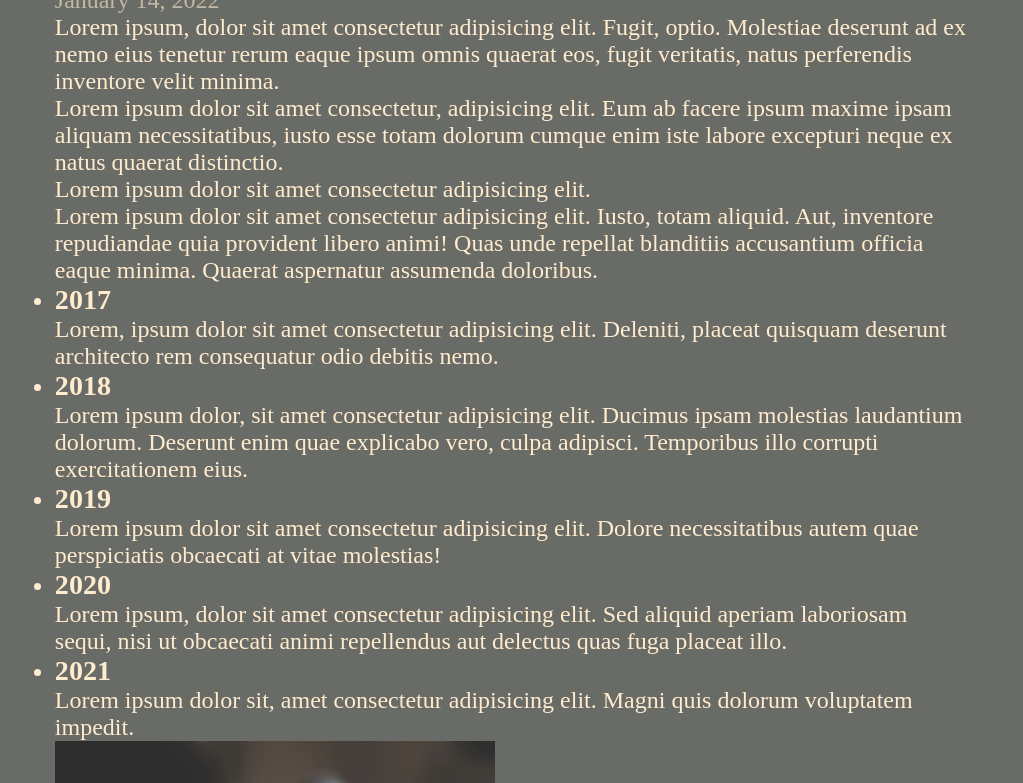
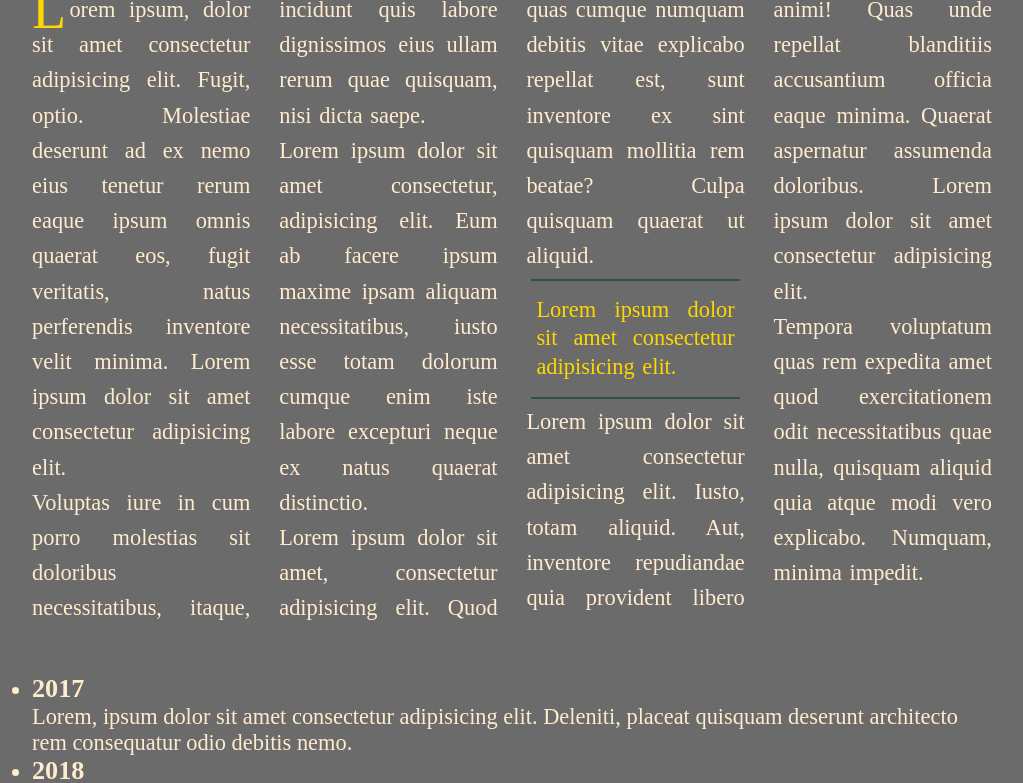
Before and after one commit to virag-ky/Magazine, a plain HTML site: page index.html in a window 1280 px wide. Shown: the part 358-1141 px from the top of the page, without its empty margins (128-1151 px from the left). Drawn offline with Linux system fonts and the light colour scheme.

Commit message:
Styled the second section, changed background color for body and header

```diff
--- a/index.html
+++ b/index.html
@@ -12,10 +12,10 @@
     />
   </head>
   <body>
-    <header>
-      <h1>Sample Magazine</h1>
-    </header>
     <main>
+      <header>
+        <h1>Sample Magazine</h1>
+      </header>
       <section id="section-1">
         <div>
           <p id="author">By Sample Magazine</p>
@@ -29,11 +29,16 @@
         </div>
       </section>
       <section id="section-2">
-        <p>
+        <p id="first">
           Lorem ipsum, dolor sit amet consectetur adipisicing elit. Fugit,
           optio. Molestiae deserunt ad ex nemo eius tenetur rerum eaque ipsum
           omnis quaerat eos, fugit veritatis, natus perferendis inventore velit
-          minima.
+          minima. Lorem ipsum dolor sit amet consectetur adipisicing elit.
+        </p>
+        <p>
+          Voluptas iure in cum porro molestias sit doloribus necessitatibus,
+          itaque, incidunt quis labore dignissimos eius ullam rerum quae
+          quisquam, nisi dicta saepe.
         </p>
         <p>
           Lorem ipsum dolor sit amet consectetur, adipisicing elit. Eum ab
@@ -41,14 +46,27 @@
           dolorum cumque enim iste labore excepturi neque ex natus quaerat
           distinctio.
         </p>
+        <p>
+          Lorem ipsum dolor sit amet, consectetur adipisicing elit. Quod quas
+          cumque numquam debitis vitae explicabo repellat est, sunt inventore ex
+          sint quisquam mollitia rem beatae? Culpa quisquam quaerat ut aliquid.
+        </p>
         <blockquote>
-          Lorem ipsum dolor sit amet consectetur adipisicing elit.
+          <hr />
+          <p>Lorem ipsum dolor sit amet consectetur adipisicing elit.</p>
+          <hr />
         </blockquote>
         <p>
           Lorem ipsum dolor sit amet consectetur adipisicing elit. Iusto, totam
           aliquid. Aut, inventore repudiandae quia provident libero animi! Quas
           unde repellat blanditiis accusantium officia eaque minima. Quaerat
-          aspernatur assumenda doloribus.
+          aspernatur assumenda doloribus. Lorem ipsum dolor sit amet consectetur
+          adipisicing elit.
+        </p>
+        <p>
+          Tempora voluptatum quas rem expedita amet quod exercitationem odit
+          necessitatibus quae nulla, quisquam aliquid quia atque modi vero
+          explicabo. Numquam, minima impedit.
         </p>
       </section>
       <section id="section-3">
--- a/style.css
+++ b/style.css
@@ -1,44 +1,47 @@
 * {
+  padding: 0;
+  margin: 0;
   box-sizing: border-box;
-  margin: 0;
-  padding: 0;
 }
 body {
-  font-size: 1.5rem;
-  background-color: rgb(105, 107, 103);
+  font-family: "Times New Roman", Times, serif;
+  font-size: 1.4rem;
+  background-color: rgb(106, 107, 106);
   color: blanchedalmond;
-  display: grid;
-  grid-template-columns: 1fr 5fr 1fr;
-  row-gap: 3rem;
 }
 header {
+  background-color: darkslategray;
+  margin-top: 20px;
+  padding: 50px;
   grid-column: 2 / 3;
-  display: grid;
-  background-color: darkslategray;
-  height: 250px;
-  margin-top: 20px;
 }
 h1 {
   text-align: center;
   margin: auto;
+  color: blanchedalmond;
 }
 main {
   display: grid;
-  grid-column: 2 / 3;
-  grid-row: 2;
+  grid-template-columns: minmax(2rem, 1fr) minmax(min-content, 60rem) minmax(
+      2rem,
+      1fr
+    );
+  row-gap: 3rem;
 }
 #section-1 {
   display: flex;
   justify-content: space-between;
+  grid-column: 2 / 3;
 }
 
 #icon-div {
-  width: 40%;
+  width: 30%;
   display: flex;
   justify-content: space-between;
 }
 #publish-date {
   opacity: 0.6;
+  margin-top: 10px;
 }
 a {
   color: blanchedalmond;
@@ -46,3 +49,30 @@ a {
 a:hover {
   color: darkslategray;
 }
+#section-2 {
+  margin-top: 20px;
+  grid-column: 2 / 3;
+  column-width: 200px;
+  text-align: justify;
+  column-gap: 1.8rem;
+  line-height: 2.2rem;
+  word-spacing: 2px;
+}
+#first::first-letter {
+  font-size: 3.5rem;
+  float: left;
+  margin-right: 0.2rem;
+  color: gold;
+}
+blockquote p {
+  color: gold;
+  padding: 10px;
+  line-height: 1.8rem;
+}
+hr {
+  border: 1px solid darkslategray;
+  margin: 5px;
+}
+#section-3 {
+  grid-column: 2 / 3;
+}
```
